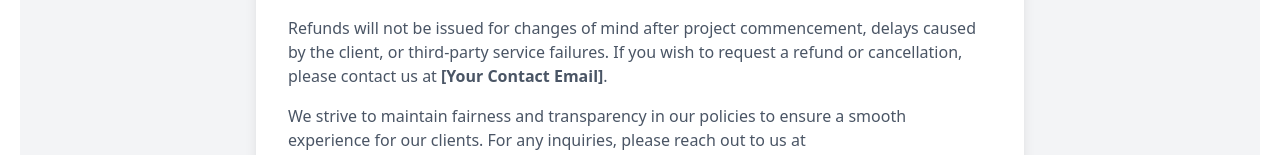
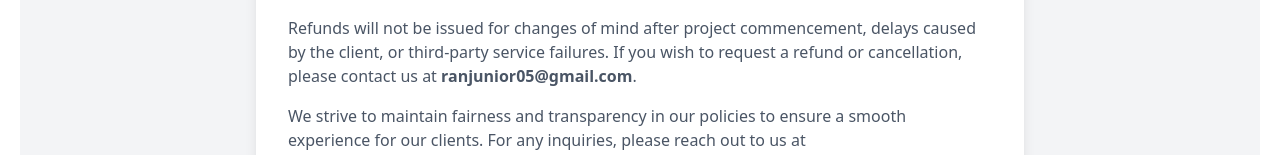
Before and after one commit to RAN-com/RAN-in, a React (Vite) app: page /refund in a window 1280 px wide. Shown: the part 467-622 px from the top of the page. Built offline with nearby package versions, Linux system fonts and the light colour scheme.

Commit message:
first commit

```diff
--- a/src/Elements/Refund.jsx
+++ b/src/Elements/Refund.jsx
@@ -9,7 +9,7 @@ const RefundPolicy = () => {
           Clients may cancel a project before work begins for a full refund. However, once development has started, cancellation may incur fees based on the work completed. No refunds will be issued for completed work or delivered software. If a project is terminated early, a partial refund may be granted based on progress.
         </p>
         <p className="text-gray-600 mb-4">
-          Refunds will not be issued for changes of mind after project commencement, delays caused by the client, or third-party service failures. If you wish to request a refund or cancellation, please contact us at <strong>[Your Contact Email]</strong>.
+          Refunds will not be issued for changes of mind after project commencement, delays caused by the client, or third-party service failures. If you wish to request a refund or cancellation, please contact us at <strong>ranjunior05@gmail.com</strong>.
         </p>
         <p className="text-gray-600 mb-6">
           We strive to maintain fairness and transparency in our policies to ensure a smooth experience for our clients. For any inquiries, please reach out to us at <strong>ranjunior05@gmail.com</strong>.
```
